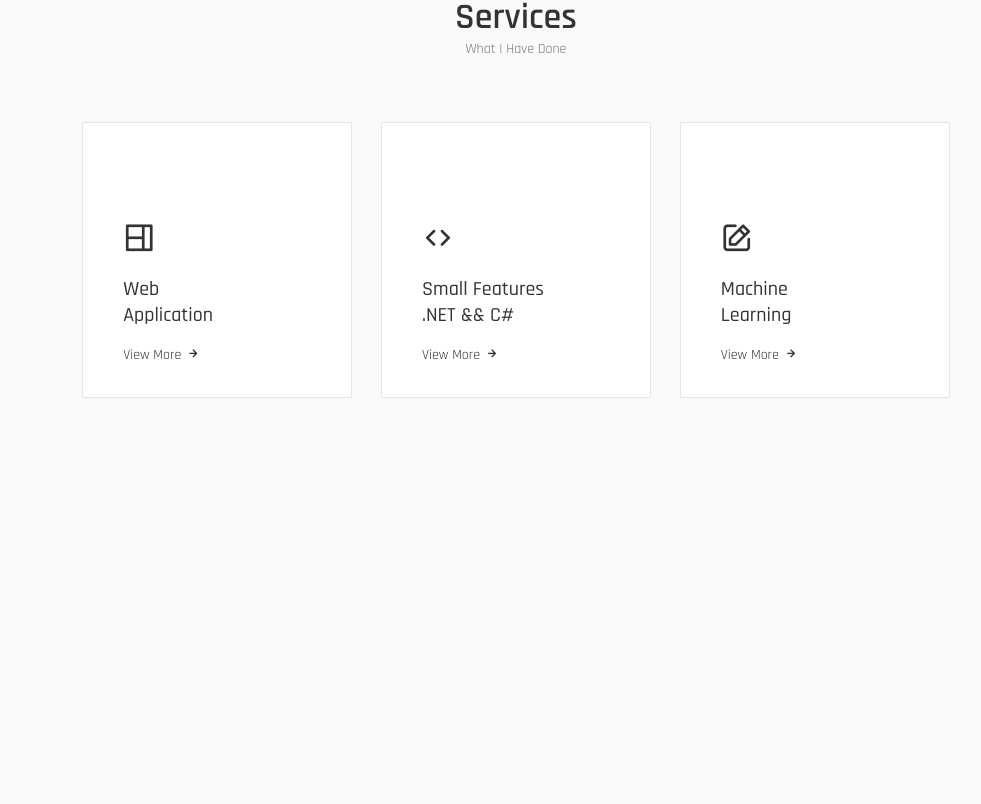
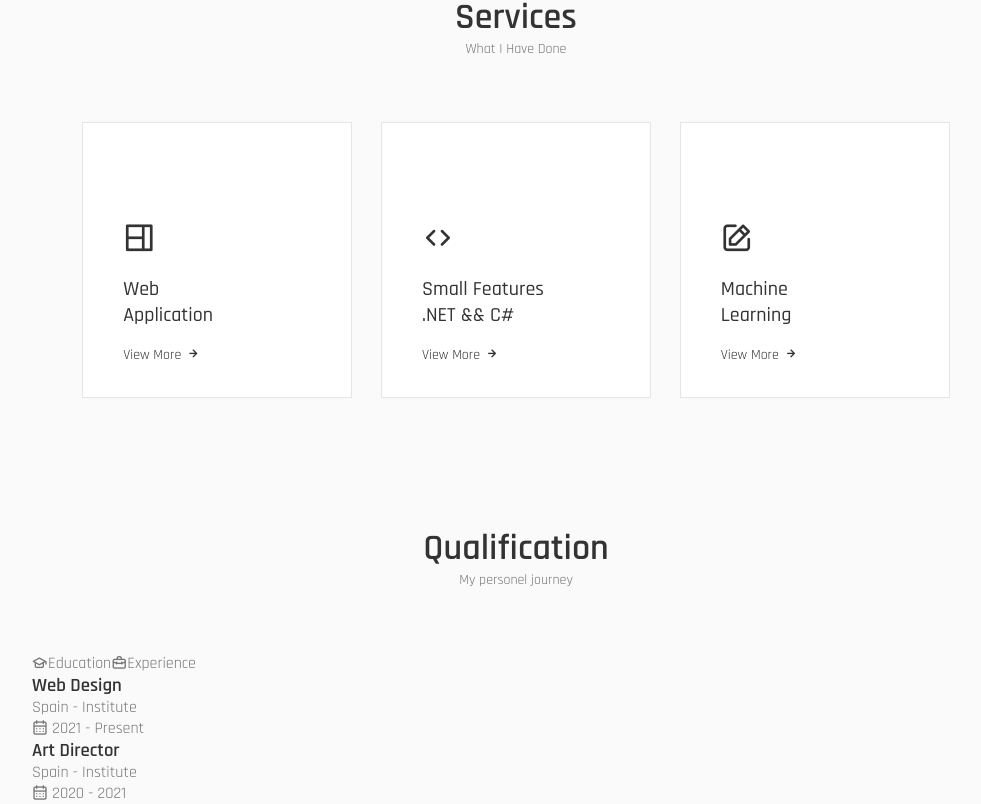
Before and after one commit to Na-David/Portfolio, a React (Create React App) app: page / in a window 1280 px wide. Shown: the part 1993-2797 px from the top of the page, without its empty margins (124-1105 px from the left). Before the commit the page ends 2423 px from the top, so only its background shows below. Built offline with nearby package versions, Linux system fonts and the light colour scheme; the HTML template or start-up script is replaced by a standard one.

Commit message:
component qualification --

```diff
--- a/src/components/Qualification/Qualification.js
+++ b/src/components/Qualification/Qualification.js
@@ -1,11 +1,186 @@
-import React from 'react'
+import React, { useState } from "react";
+import "./Qualification.css";
 
 const Qualification = () => {
+  const [toggleState, setToggleState] = useState(1);
+
+  const toggleTab = (index) => {
+    setToggleState(index);
+  };
+
   return (
-    <div>
+    <section className="qualification section">
+      <h2 className="section__title">Qualification</h2>
+      <span className="section__subtitle">My personel journey</span>
 
-    </div>
-  )
-}
+      <div className="qualification__container container">
+        <div className="qualification__tabs">
+          <div
+            className={
+              toggleState === 1
+                ? "qualification__button qualification__active button--flex"
+                : "qualification__button button--flex"
+            }
+            onClick={() => toggleTab(1)}
+          >
+            <i className="uil uil-graduation-cap qualification__icon"></i>
+            Education
+          </div>
 
-export default Qualification
+          <div
+            className={
+              toggleState === 2
+                ? "qualification__button qualification__active button--flex"
+                : "qualification__button button--flex"
+            }
+            onClick={() => toggleTab(2)}
+          >
+            <i className="uil uil-briefcase-alt qualification__icon"></i>
+            Experience
+          </div>
+        </div>
+
+        <div className="qualification__sections">
+          <div
+            className={
+              toggleState === 1
+                ? "qualification__content qualification__content-active"
+                : "qualification__content"
+            }
+          >
+            <div className="qualification__data">
+              <div>
+                <h3 className="qualification__title">Web Design</h3>
+                <span className="qualification__subtitle">
+                  Spain - Institute
+                </span>
+                <div className="qualification__calender">
+                  <i className="uil uil-calendar-alt"></i> 2021 - Present
+                </div>
+              </div>
+
+              <div>
+                <span className="qualification__rounder"></span>
+                <span className="qualification__line"></span>
+              </div>
+            </div>
+
+            <div className="qualification__data">
+              <div></div>
+
+              <div>
+                <span className="qualification__rounder"></span>
+                <span className="qualification__line"></span>
+              </div>
+
+              <div>
+                <h3 className="qualification__title">Art Director</h3>
+                <span className="qualification__subtitle">
+                  Spain - Institute
+                </span>
+                <div className="qualification__calender">
+                  <i className="uil uil-calendar-alt"></i> 2020 - 2021
+                </div>
+              </div>
+            </div>
+
+            <div className="qualification__data">
+              <div>
+                <h3 className="qualification__title">Web Development</h3>
+                <span className="qualification__subtitle">
+                  Spain - Institute
+                </span>
+                <div className="qualification__calender">
+                  <i className="uil uil-calendar-alt"></i> 2018 - 2020
+                </div>
+              </div>
+
+              <div>
+                <span className="qualification__rounder"></span>
+                <span className="qualification__line"></span>
+              </div>
+            </div>
+
+            <div className="qualification__data">
+              <div></div>
+
+              <div>
+                <span className="qualification__rounder"></span>
+              </div>
+
+              <div>
+                <h3 className="qualification__title">UX Expert</h3>
+                <span className="qualification__subtitle">
+                  Spain - Institute
+                </span>
+                <div className="qualification__calender">
+                  <i className="uil uil-calendar-alt"></i> 2017 - 2018
+                </div>
+              </div>
+            </div>
+          </div>
+
+          <div
+            className={
+              toggleState === 2
+                ? "qualification__content qualification__content-active"
+                : "qualification__content"
+            }
+          >
+            <div className="qualification__data">
+              <div>
+                <h3 className="qualification__title">Product Designer</h3>
+                <span className="qualification__subtitle">
+                  Microsoft - Spain
+                </span>
+                <div className="qualification__calender">
+                  <i className="uil uil-calendar-alt"></i> 2021 - Present
+                </div>
+              </div>
+
+              <div>
+                <span className="qualification__rounder"></span>
+                <span className="qualification__line"></span>
+              </div>
+            </div>
+
+            <div className="qualification__data">
+              <div></div>
+
+              <div>
+                <span className="qualification__rounder"></span>
+                <span className="qualification__line"></span>
+              </div>
+
+              <div>
+                <h3 className="qualification__title">UX Designer</h3>
+                <span className="qualification__subtitle">
+                  Apple Inc - Spain
+                </span>
+                <div className="qualification__calender">
+                  <i className="uil uil-calendar-alt"></i> 2020 - 2021
+                </div>
+              </div>
+            </div>
+
+            <div className="qualification__data">
+              <div>
+                <h3 className="qualification__title">Web Designer</h3>
+                <span className="qualification__subtitle">Figma - Spain</span>
+                <div className="qualification__calender">
+                  <i className="uil uil-calendar-alt"></i> 2018 - 2020
+                </div>
+              </div>
+
+              <div>
+                <span className="qualification__rounder"></span>
+              </div>
+            </div>
+          </div>
+        </div>
+      </div>
+    </section>
+  );
+};
+
+export default Qualification;
```
